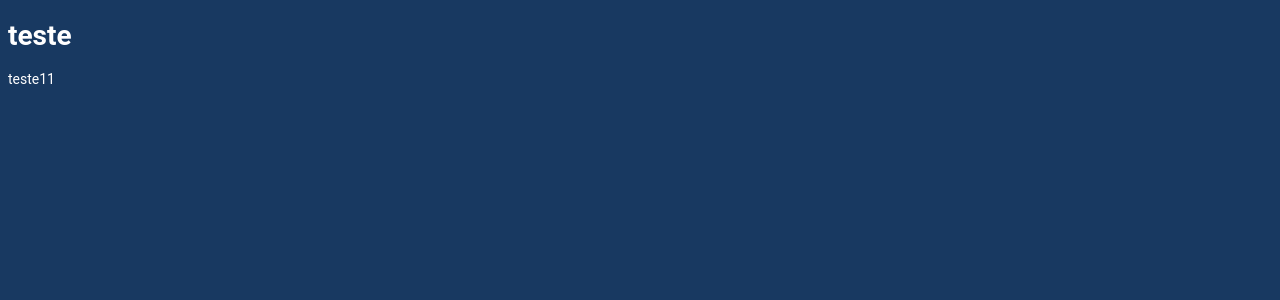
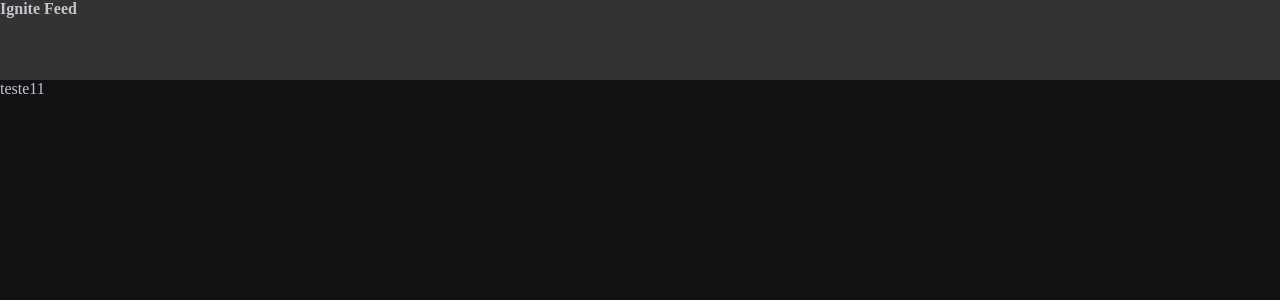
Before and after one commit to VitorFernandes-JS/01-fundamentos-reactjs, a React (Vite) app: page / in a window 1280 px wide. Shown: the top 300 px of the page. Built offline with nearby package versions, Linux system fonts and the light colour scheme.

Commit message:
feat: add roboto font

```diff
--- a/index.html
+++ b/index.html
@@ -4,7 +4,13 @@
     <meta charset="UTF-8" />
     <link rel="icon" type="image/svg+xml" href="/vite.svg" />
     <meta name="viewport" content="width=device-width, initial-scale=1.0" />
-    <title>Vite + React + TS</title>
+    <link rel="preconnect" href="https://fonts.googleapis.com" />
+    <link rel="preconnect" href="https://fonts.gstatic.com" crossorigin />
+    <link
+      href="https://fonts.googleapis.com/css2?family=Inter&family=Roboto:wght@700&display=swap"
+      rel="stylesheet"
+    />
+    <title>FaceHooks</title>
   </head>
   <body>
     <div id="root"></div>
--- a/src/App.tsx
+++ b/src/App.tsx
@@ -1,11 +1,11 @@
-import { Teste } from "./teste"
-
-import "./styles.css"
+import { Teste } from "./teste";
+import { Header } from "./components/Header";
+import "./global.css"
 
 export function App() {
   return (
     <div>
-      <h1>teste</h1>
+      <Header />
       <Teste author="teste1" teste={1} />
     </div>
   )
--- /dev/null
+++ b/src/components/Header.jsx
@@ -0,0 +1,9 @@
+import styles from "./Header.module.css"
+
+export function Header() {
+    return (
+        <header className={styles.header}>
+            <strong>Ignite Feed</strong>
+        </header>
+    );
+}
--- /dev/null
+++ b/src/components/Header.module.css
@@ -0,0 +1,4 @@
+.header {
+    background-color: #333;
+    height: 80px;
+}
--- /dev/null
+++ b/src/global.css
@@ -0,0 +1,24 @@
+:root {
+    --white: #fff;
+    --gray-100: #e1e1e6;
+    --gray-300: #c4c4cc;
+    --gray-400: #8d8d99;
+    --gray-600: #323238;
+    --gray-700: #29292e;
+    --gray-800: #202024;
+    --gray-900: #121214;
+
+    --blue-500: #002487;
+}
+
+* {
+    margin: 0;
+    padding: 0;
+    box-sizing: border-box;
+}
+
+body {
+    background: var(--gray-900);
+    color: var(--gray-300);
+    -webkit-font-smoothing: antialiased;
+}
--- a/src/styles.css
+++ /dev/null
@@ -1,7 +0,0 @@
-body {
-    background-color: #15365ffb;
-    font-family: 'Roboto', sans-serif;
-    font-size: 14px;
-    color: #fff;
-    margin: 5;
-}
```
